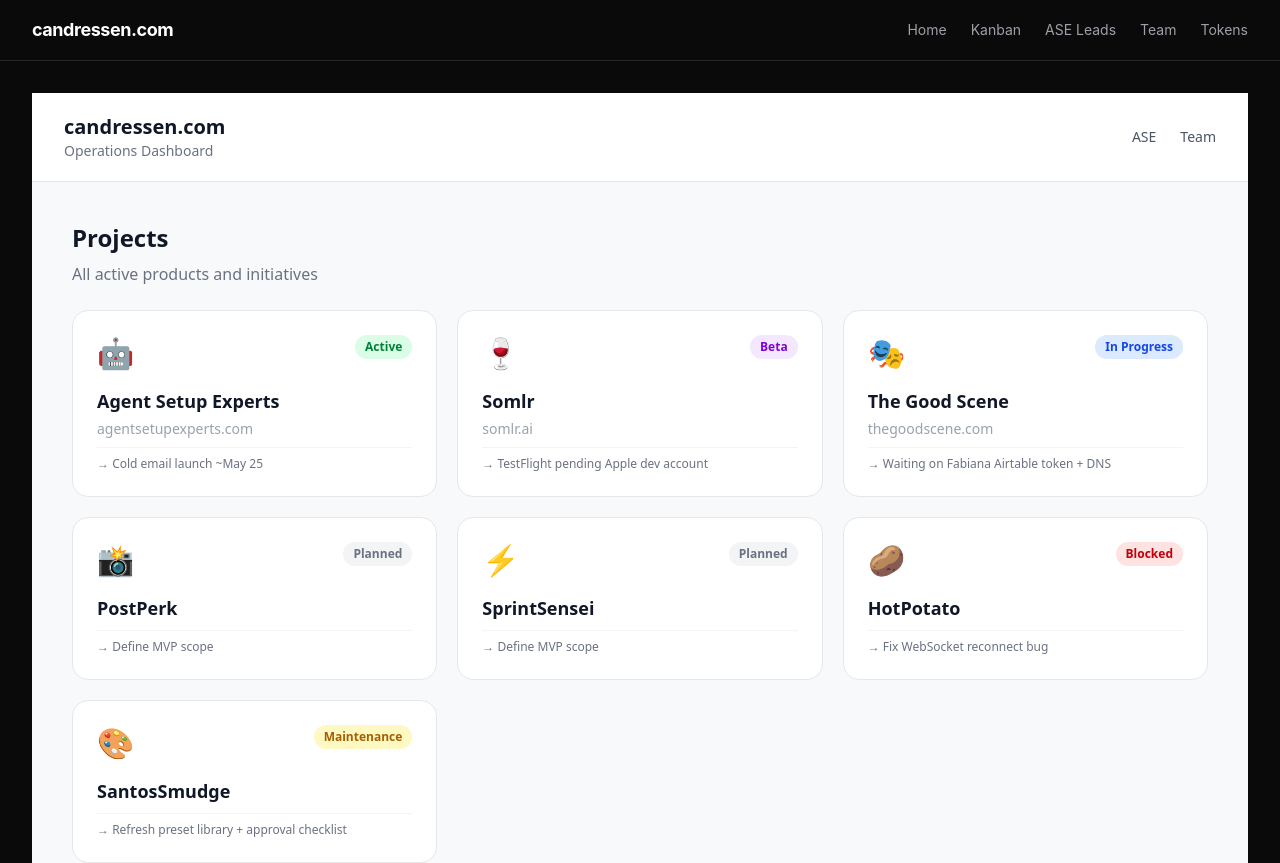
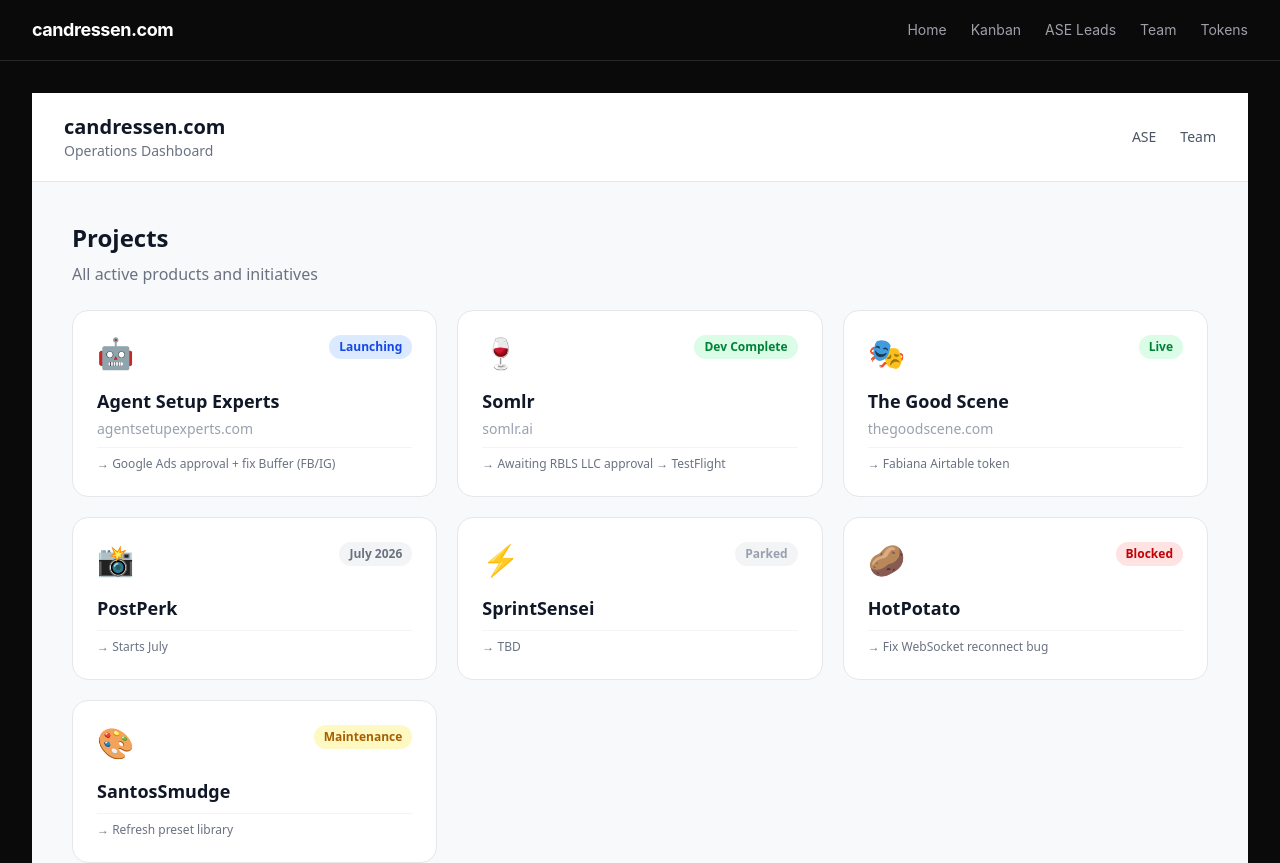
Before and after one commit to candressen/candressen-ops, a Next.js app: page / in a window 1280 px wide. Shown: the top 863 px of the page. Built offline with nearby package versions, Linux system fonts and the light colour scheme; no server answers; the database is empty.

Commit message:
Update project statuses + next actions with real data

```diff
--- a/app/page.tsx
+++ b/app/page.tsx
@@ -3,22 +3,24 @@ import Link from 'next/link'
 import { useEffect, useState } from 'react'
 
 const PROJECTS = [
-  { name: 'Agent Setup Experts', slug: 'ase', status: 'Active', emoji: '🤖', url: 'agentsetupexperts.com', next: 'Cold email launch ~May 25' },
-  { name: 'Somlr', slug: 'somlr', status: 'Beta', emoji: '🍷', url: 'somlr.ai', next: 'TestFlight pending Apple dev account' },
-  { name: 'The Good Scene', slug: 'tgs', status: 'In Progress', emoji: '🎭', url: 'thegoodscene.com', next: 'Waiting on Fabiana Airtable token + DNS' },
-  { name: 'PostPerk', slug: 'postperk', status: 'Planned', emoji: '📸', url: '', next: 'Define MVP scope' },
-  { name: 'SprintSensei', slug: 'sprintsensei', status: 'Planned', emoji: '⚡', url: '', next: 'Define MVP scope' },
+  { name: 'Agent Setup Experts', slug: 'ase', status: 'Launching', emoji: '🤖', url: 'agentsetupexperts.com', next: 'Google Ads approval + fix Buffer (FB/IG)' },
+  { name: 'Somlr', slug: 'somlr', status: 'Dev Complete', emoji: '🍷', url: 'somlr.ai', next: 'Awaiting RBLS LLC approval → TestFlight' },
+  { name: 'The Good Scene', slug: 'tgs', status: 'Live', emoji: '🎭', url: 'thegoodscene.com', next: 'Fabiana Airtable token' },
+  { name: 'PostPerk', slug: 'postperk', status: 'July 2026', emoji: '📸', url: '', next: 'Starts July' },
+  { name: 'SprintSensei', slug: 'sprintsensei', status: 'Parked', emoji: '⚡', url: '', next: 'TBD' },
   { name: 'HotPotato', slug: 'hotpotato', status: 'Blocked', emoji: '🥔', url: '', next: 'Fix WebSocket reconnect bug' },
-  { name: 'SantosSmudge', slug: 'santossmudge', status: 'Maintenance', emoji: '🎨', url: '', next: 'Refresh preset library + approval checklist' },
+  { name: 'SantosSmudge', slug: 'santossmudge', status: 'Maintenance', emoji: '🎨', url: '', next: 'Refresh preset library' },
 ]
 
 const STATUS_COLORS: Record<string, string> = {
-  'Active': 'bg-green-100 text-green-700',
+  'Live': 'bg-green-100 text-green-700',
+  'Dev Complete': 'bg-green-100 text-green-700',
+  'Launching': 'bg-blue-100 text-blue-700',
   'In Progress': 'bg-blue-100 text-blue-700',
-  'Beta': 'bg-purple-100 text-purple-700',
-  'Planned': 'bg-gray-100 text-gray-500',
+  'Maintenance': 'bg-yellow-100 text-yellow-700',
   'Blocked': 'bg-red-100 text-red-700',
-  'Maintenance': 'bg-yellow-100 text-yellow-700',
+  'Parked': 'bg-gray-100 text-gray-400',
+  'July 2026': 'bg-gray-100 text-gray-500',
 }
 
 const WEEK_TASKS = [
```
